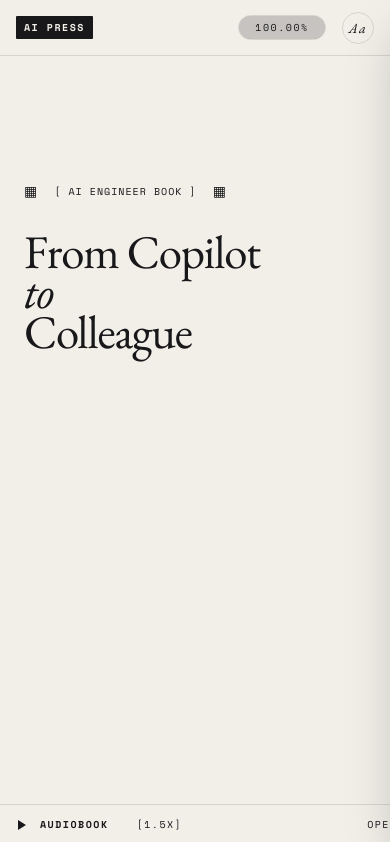
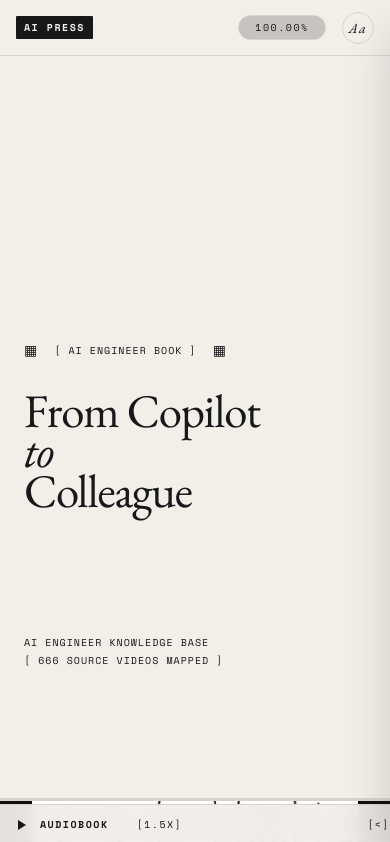
Before and after one commit to isatimur/ai-engineering-book-lab, a React (Vite) app in the folder website/: page / in a window 390 px wide. Shown: the top 842 px of the page. Built offline with nearby package versions, Linux system fonts and the light colour scheme.

Commit message:
feat: polish website mobile responsiveness + add Vercel config
Fix hero collapsing to an empty void on mobile (h-130vh -> responsive
min-h with centered content); stop the bottom nav 'OPEN SIDEBAR' label
clipping off-screen on narrow viewports. Add vercel.json (SPA rewrite)
and gitignore .vercel.

```diff
--- a/website/src/App.tsx
+++ b/website/src/App.tsx
@@ -211,7 +211,7 @@ const BottomNav = ({ onToggleSidebar, progress }: { onToggleSidebar: () => void,
          </div>
        </div>
        <button onClick={onToggleSidebar} className="hover:text-[var(--color-ink-muted)] transition-colors shrink-0">
-         OPEN SIDEBAR [&lt;]
+         <span className="hidden sm:inline">OPEN SIDEBAR </span>[&lt;]
        </button>
     </motion.footer>
   );
@@ -292,7 +292,7 @@ const Hero = () => {
       variants={containerVariants}
       initial="hidden"
       animate="visible"
-      className="relative h-[130vh] w-full pt-32 px-6 lg:px-12 flex flex-col items-start border-b border-[var(--color-border)] overflow-hidden"
+      className="relative min-h-[88svh] md:h-[130vh] w-full pt-28 md:pt-32 pb-28 md:pb-0 px-6 lg:px-12 flex flex-col items-start justify-center md:justify-start border-b border-[var(--color-border)] overflow-hidden"
     >
 
       <motion.div variants={textVariants} className="flex gap-4 font-mono text-[10px] lg:text-xs tracking-widest text-[var(--color-ink)] mb-8 md:mb-16 relative z-20">
```
Also changed, not shown: website/vercel.json (added), 1 other file (tests, documents, lock files or other folders).
